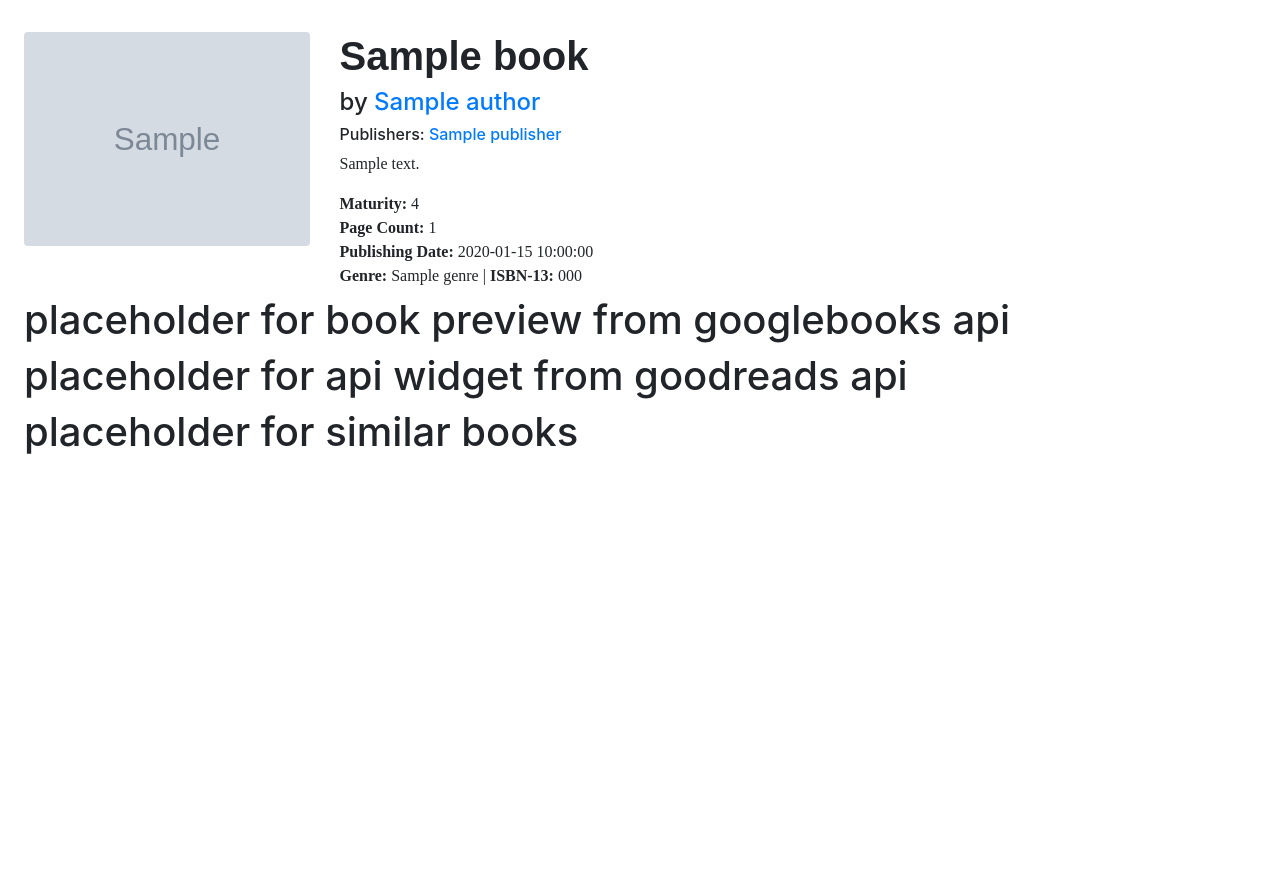
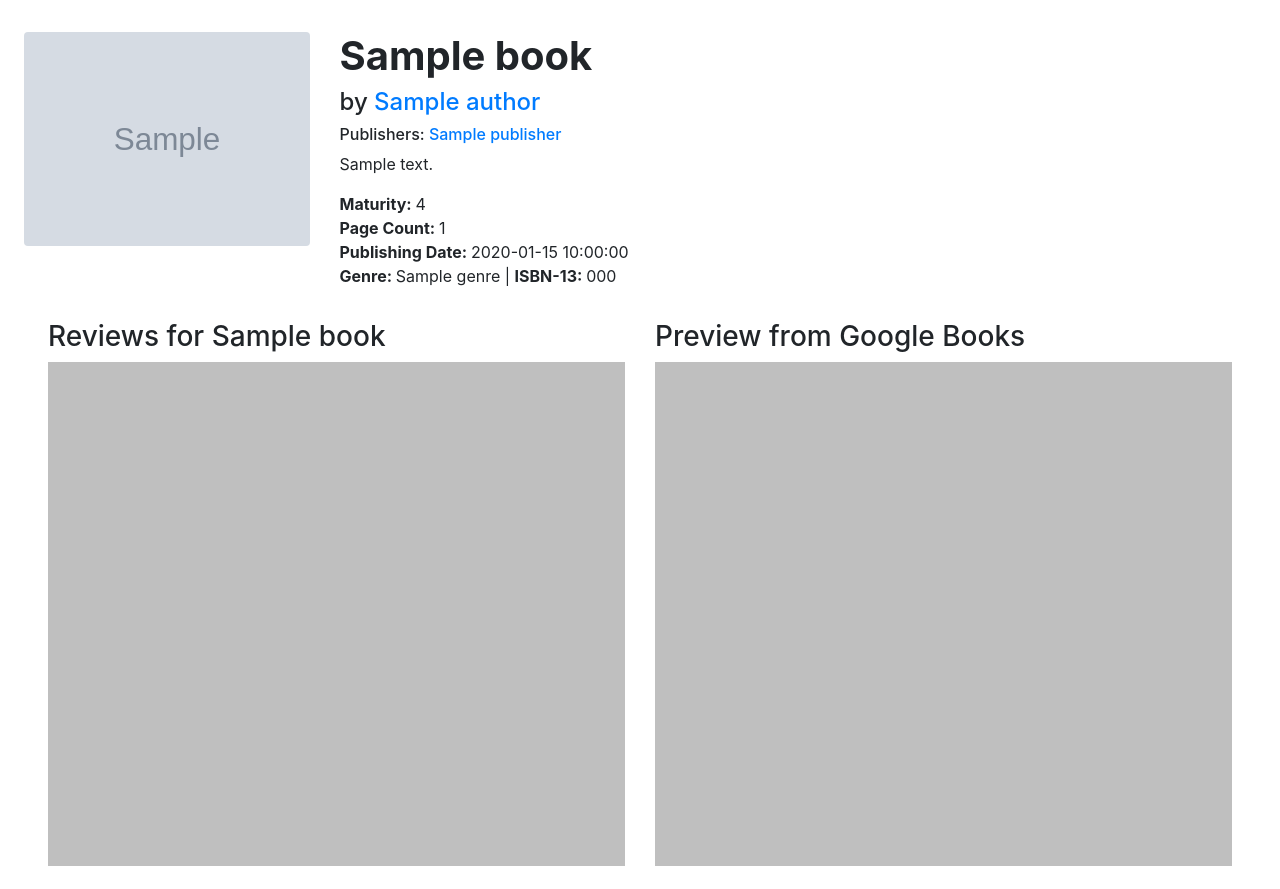
Before and after one commit to valerium-dev/bookworm-db, a Flask app: template templates/book-instance.html in a window 1280 px wide. Shown: the part 70-959 px from the top of the page. Before the commit the page ends 800 px from the top, so only its background shows below. Run offline with Flask 2, Linux system fonts and the light colour scheme; the template is opened without the code that fills it: most values are stand-ins (such as "Sample title", 1, 10 or a date in 2020); some libraries are stand-ins or nearby versions.

Commit message:
Added placeholders for pending UI elements and data

```diff
--- a/app.py
+++ b/app.py
@@ -11,7 +11,7 @@ atlas_pwd = os.getenv("ATLAS_PASSWD")
 mongo = MongoClient(
     f'mongodb+srv://{atlas_user}:{atlas_pwd}@cluster0.rh1w0.mongodb.net/book_worm_database?retryWrites=true&w=majority')
 books_collection = mongo.book_worm_database.SharBooks
-authors_collection = mongo.book_worm_database.Authors
+authors_collection = mongo.book_worm_database.SharAuthorsv2
 publishers_collection = mongo.book_worm_database.SharPub
 
 
@@ -107,6 +107,7 @@ def authors():
 @app.route('/authors/<string:author_id>')
 def author_instance(author_id):
     author = authors_collection.find_one({"_id": ObjectId(author_id)})
+    author['thumbnail'] = author['thumbnail'] if author['thumbnail'] else url_for('static', filename='/avi/avi.png')
     pprint(author)
     return render_template('author-instance.html', author=author)
 
--- a/templates/book-instance.html
+++ b/templates/book-instance.html
@@ -3,44 +3,11 @@
 {% block head %}
 <title>{{ book['title'] }}</title>
 <style>
-    p{
-        font-family:lucinda
+    .card-img-top {
+        width: 100%;
+        height: 30vh;
+        object-fit: scale-down;
     }
-
-  goodreads-widget {
-    font-family: georgia, serif;
-    padding: 18px 0;
-    width:565px;
-  }
-  goodreads-widget h1 {
-    font-weight:normal;
-    font-size: 16px;
-    border-bottom: 1px solid #BBB596;
-    margin-bottom: 0;
-  }
-  goodreads-widget a {
-    text-decoration: none;
-    color:#660;
-  }
-  iframe{
-    background-color: #fff;
-  }
-  goodreads-widget a:hover { text-decoration: underline; }
-  goodreads-widget a:active {
-    color:#660;
-  }
-  #gr_footer {
-    width: 100%;
-    border-top: 1px solid #BBB596;
-    text-align: right;
-  }
-  goodreads-widget .gr_branding{
-    color: #382110;
-    font-size: 11px;
-    text-decoration: none;
-    font-family: "Helvetica Neue", Helvetica, Arial, sans-serif;
-  }
-
 </style>
 {% endblock %}
 {% block body %}
@@ -50,7 +17,7 @@
                 <img src="{{ book['thumbnail'] }}" class="img-fluid rounded">
             </div>
             <div class="col-sm-8 py-2">
-                <h1 style="font-family:sans-serif;"><strong>{{ book['title'] }}</strong></h1>
+                <h1><strong>{{ book['title'] }}</strong></h1>
 
                 <h4 class="position-relative">by
                     {% for author in book['authors'] %}
@@ -63,7 +30,6 @@
                 <h6 class="position-relative">Publishers:
                     {% for publisher in book['publishers'] %}
                         <a href="/publishers/{{ publisher['id'] }}" class="position-relative stretched-link" >{{ publisher['name'] }}</a>
-
                     {% endfor %}
                 </h6>
 
@@ -75,16 +41,33 @@
 
             </div>
         </div>
-        <div class="row">
-            <div class="col-sm-12">
-                <h1>placeholder for book preview from googlebooks api</h1>
-                <h1>placeholder for api widget from goodreads api</h1>
-                <h1>placeholder for similar books</h1>
+        <div class="container-fluid p-4">
+            <div class="row">
+                <div class="col-sm-6">
+                    <h3>Reviews for {{ book['title'] }}</h3>
+                    <div class="container"  style="background-color:black;opacity:0.25"><br/><br/><br/><br/><br/><br/><br/><br/><br/><br/><br/><br/><br/><br/><br/><br/><br/><br/><br/><br/><br/></div>
+                </div>
+                <div class="col-sm-6">
+                    <h3>Preview from Google Books</h3>
+                    <div class="container"  style="background-color:black;opacity:0.25"><br/><br/><br/><br/><br/><br/><br/><br/><br/><br/><br/><br/><br/><br/><br/><br/><br/><br/><br/><br/><br/></div>
+                </div>
             </div>
         </div>
-
-
-
-
+        <div class="container-fluid p-4">
+            <h3>If you liked {{ book['title'] }}, try one of these books!</h3>
+            <div class="row">
+                {% for n in range(0,4) %}
+                    <div class="col-md-6 col-lg-4 col-xl-3 py-2">
+                        <div class="card">
+                            <img class="card-img-top" src="http://books.google.com/books/content?printsec=frontcover&img=1&source=gbs_api" alt="">
+                            <div class="card-body">
+                                <h4 class="card-title">Book Title</h4>
+                                <a href="/books/#" class="stretched-link"></a>
+                            </div>
+                        </div>
+                    </div>
+                {% endfor %}
+            </div>
+        </div>
     </div>
 {% endblock %}
```
Also changed, not shown: templates/author-instance.html (+14 -11 lines), templates/books.html (+5 -5 lines), templates/publisher-instance.html (+14 -10 lines).
